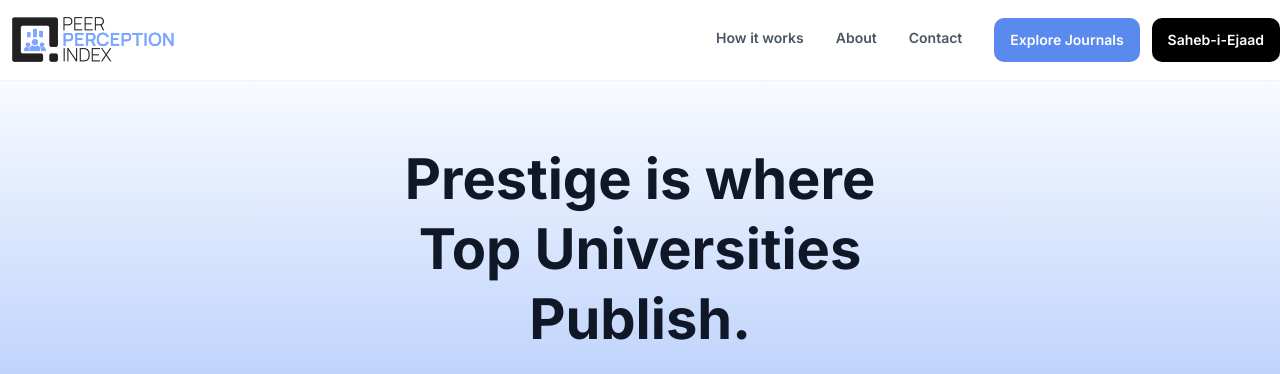
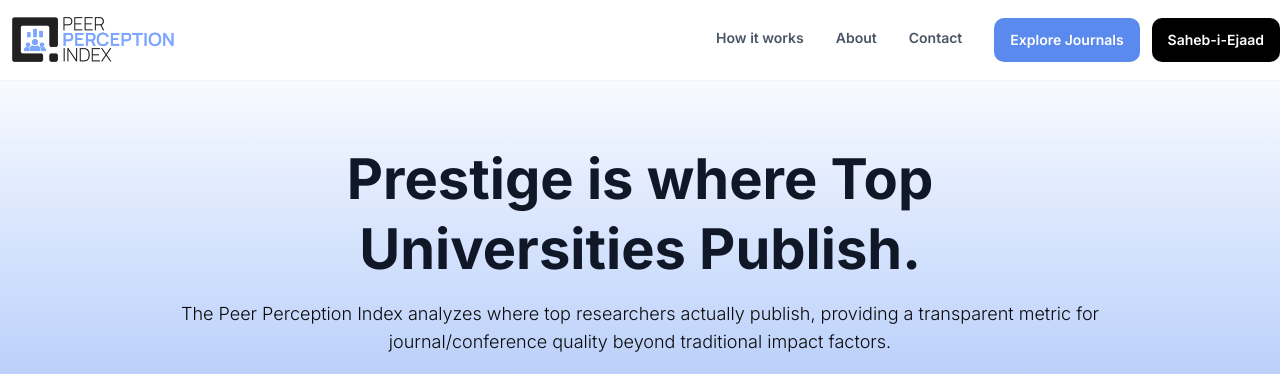
Before and after one commit to Raja-Ehsan-Riaz/ppi, a Next.js app: page / in a window 1280 px wide. Shown: the top 374 px of the page. Built offline with nearby package versions, Linux system fonts and the light colour scheme; no server answers.

Commit message:
feedback

```diff
--- a/src/components/landingPage/hero.jsx
+++ b/src/components/landingPage/hero.jsx
@@ -62,7 +62,7 @@ const Hero = () => {
 					data-aos-easing="ease-out-cubic"
 				>
 					{/* Main Heading */}
-					<h1 className="text-[56px] font-bold text-gray-900 mb-4  mx-auto leading-tight max-w-xl ">
+					<h1 className="text-[56px] font-bold text-gray-900 mb-4  mx-auto leading-tight max-w-2xl ">
 						Prestige is where Top Universities Publish. <br />
 					</h1>
 
```
